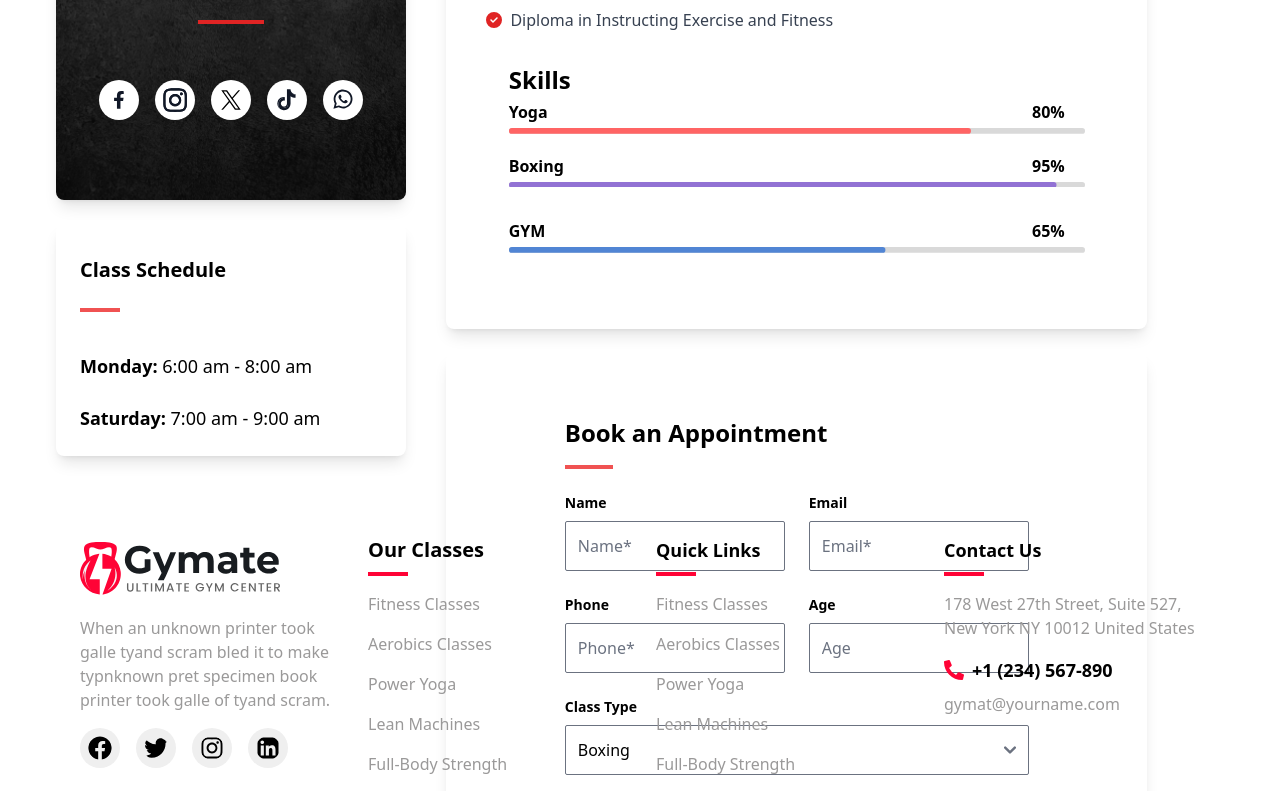
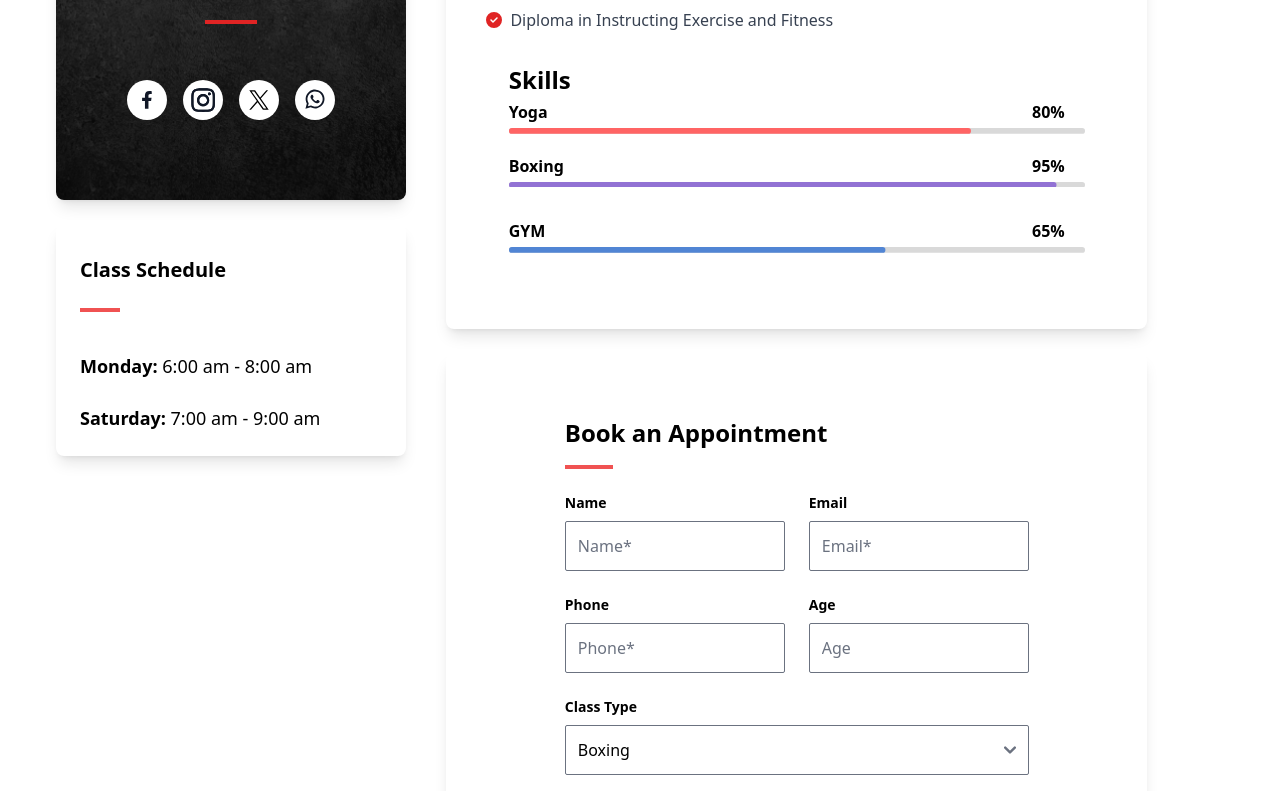
Before and after one commit to Mogehs/gym_site, a React (Vite) app in the folder client/: page /trainer-details in a window 1280 px wide. Shown: the part 389-1180 px from the top of the page. Built offline with nearby package versions, Linux system fonts and the light colour scheme.

Commit message:
Refactor Footer component to use Icons component for social media links and clean up unused imports

```diff
--- a/client/src/components/Footer.jsx
+++ b/client/src/components/Footer.jsx
@@ -1,7 +1,8 @@
 import React from "react";
-import { FaFacebook, FaTwitter, FaInstagram, FaLinkedin } from "react-icons/fa";
+// import { FaFacebook, FaTwitter, FaInstagram, FaLinkedin } from "react-icons/fa";
 import { FaPhoneAlt } from "react-icons/fa";
 import footerPic from "/fotter.svg";
+import Icons from "../components/trainer-detail/Icons";
 
 const Footer = () => {
   return (
@@ -19,37 +20,11 @@ const Footer = () => {
               />
             </a>
             <p className="text-[#9A9999] mb-4">
-              When an unknown printer took galle tyand scram bled it to make typnknown pret specimen book printer took galle of tyand scram.
+              When an unknown printer took galle tyand scram bled it to make
+              typnknown pret specimen book printer took galle of tyand scram.
             </p>
             <div className="flex space-x-4">
-              <a
-                href="https://facebook.com"
-                target="_blank"
-                rel="noopener noreferrer"
-              >
-                <FaFacebook className="w-10 h-10 text-xl hover:text-[#FF0336] transition-colors bg-[#EFEFEF] rounded-full flex items-center justify-center p-2" />
-              </a>
-              <a
-                href="https://twitter.com"
-                target="_blank"
-                rel="noopener noreferrer"
-              >
-                <FaTwitter className="w-10 h-10 text-xl hover:text-[#FF0336] transition-colors bg-[#EFEFEF] rounded-full flex items-center justify-center p-2" />
-              </a>
-              <a
-                href="https://instagram.com"
-                target="_blank"
-                rel="noopener noreferrer"
-              >
-                <FaInstagram className="w-10 h-10 text-xl hover:text-[#FF0336] transition-colors bg-[#EFEFEF] rounded-full flex items-center justify-center p-2" />
-              </a>
-              <a
-                href="https://linkedin.com"
-                target="_blank"
-                rel="noopener noreferrer"
-              >
-                <FaLinkedin className="w-10 h-10 text-xl hover:text-[#FF0336] transition-colors bg-[#EFEFEF] rounded-full flex items-center justify-center p-2" />
-              </a>
+              <Icons />
             </div>
           </div>
 
--- a/client/src/components/trainer-detail/Icons.jsx
+++ b/client/src/components/trainer-detail/Icons.jsx
@@ -85,37 +85,6 @@ const Icons = () => {
         <div className="absolute top-full left-0 w-full h-full rounded-full bg-black z-0 transition-all duration-500 group-hover:top-0"></div>
       </button>
 
-      <button className="w-10 h-10 flex items-center justify-center relative overflow-hidden rounded-full bg-white  group transition-all duration-300">
-        <svg
-          className="fill-gray-900 relative z-10 transition-all duration-300 group-hover:fill-white"
-          xmlns="http://www.w3.org/2000/svg"
-          width="20"
-          height="24"
-          viewBox="0 0 42 47"
-          fill="currentColor"
-        >
-          <path
-            fillRule="evenodd"
-            clipRule="evenodd"
-            d="M30.6721 17.4285C33.7387 19.6085 37.4112 20.7733 41.1737 20.7592V13.3024C40.434 13.3045 39.6963 13.2253 38.9739 13.0663V19.0068C35.203 19.0135 31.5252 17.8354 28.4599 15.6389V30.9749C28.4507 33.4914 27.7606 35.9585 26.4628 38.1146C25.165 40.2706 23.3079 42.0353 21.0885 43.2215C18.8691 44.4076 16.37 44.9711 13.8563 44.852C11.3426 44.733 8.90795 43.9359 6.81055 42.5453C8.75059 44.5082 11.2295 45.8513 13.9333 46.4044C16.6372 46.9576 19.4444 46.6959 21.9994 45.6526C24.5545 44.6093 26.7425 42.8312 28.2864 40.5436C29.8302 38.256 30.6605 35.5616 30.6721 32.8018V17.4285ZM33.3938 9.82262C31.8343 8.13232 30.8775 5.97386 30.6721 3.68324V2.71387H28.5842C28.8423 4.16989 29.4039 5.5553 30.2326 6.78004C31.0612 8.00479 32.1383 9.04144 33.3938 9.82262ZM11.645 36.642C10.9213 35.6957 10.4779 34.5653 10.365 33.3793C10.2522 32.1934 10.4746 30.9996 11.0068 29.9338C11.5391 28.8681 12.3598 27.9731 13.3757 27.3508C14.3915 26.7285 15.5616 26.4039 16.7529 26.4139C17.4106 26.4137 18.0644 26.5143 18.6916 26.7121V19.0068C17.9584 18.9097 17.2189 18.8682 16.4794 18.8826V24.8728C14.9522 24.39 13.2992 24.4998 11.8492 25.1803C10.3992 25.8608 9.25851 27.0621 8.65394 28.5454C8.04937 30.0286 8.02524 31.6851 8.58636 33.1853C9.14748 34.6855 10.2527 35.9196 11.6823 36.642H11.645Z"
-            fill="#FFF"
-          />
-          <path
-            fillRule="evenodd"
-            clipRule="evenodd"
-            d="M28.4589 15.5892C31.5241 17.7857 35.2019 18.9638 38.9729 18.9571V13.0166C36.8243 12.5623 34.8726 11.4452 33.3927 9.82262C32.1372 9.04144 31.0601 8.00479 30.2315 6.78004C29.4029 5.5553 28.8412 4.16989 28.5831 2.71387H23.09V32.8018C23.0849 34.1336 22.6629 35.4304 21.8831 36.51C21.1034 37.5897 20.0051 38.3981 18.7425 38.8217C17.4798 39.2453 16.1162 39.2629 14.8431 38.872C13.57 38.4811 12.4512 37.7012 11.6439 36.642C10.3645 35.9965 9.3399 34.9387 8.7354 33.6394C8.1309 32.3401 7.98177 30.875 8.31208 29.4805C8.64239 28.0861 9.43286 26.8435 10.556 25.9535C11.6791 25.0634 13.0693 24.5776 14.5023 24.5745C15.1599 24.5766 15.8134 24.6772 16.4411 24.8728V18.8826C13.7288 18.9477 11.0946 19.8033 8.86172 21.3444C6.62887 22.8855 4.89458 25.0451 3.87175 27.5579C2.84892 30.0708 2.58205 32.8276 3.10392 35.49C3.62579 38.1524 4.91367 40.6045 6.80948 42.5453C8.90731 43.9459 11.3458 44.7512 13.8651 44.8755C16.3845 44.9997 18.8904 44.4383 21.1158 43.2509C23.3413 42.0636 25.2031 40.2948 26.5027 38.133C27.8024 35.9712 28.4913 33.4973 28.4962 30.9749L28.4589 15.5892Z"
-            fill=""
-          />
-          <path
-            fillRule="evenodd"
-            clipRule="evenodd"
-            d="M38.9736 13.0161V11.4129C37.0005 11.4213 35.0655 10.8696 33.3934 9.82211C34.8695 11.4493 36.8229 12.5674 38.9736 13.0161ZM28.5838 2.71335C28.5838 2.42751 28.4968 2.12924 28.4596 1.8434V0.874023H20.8785V30.9744C20.872 32.6598 20.197 34.2738 19.0017 35.4621C17.8064 36.6504 16.1885 37.3159 14.503 37.3126C13.5106 37.3176 12.5311 37.0876 11.6446 36.6415C12.4519 37.7007 13.5707 38.4805 14.8438 38.8715C16.1169 39.2624 17.4805 39.2448 18.7432 38.8212C20.0058 38.3976 21.1041 37.5892 21.8838 36.5095C22.6636 35.4298 23.0856 34.1331 23.0907 32.8013V2.71335H28.5838ZM16.4418 18.8696V17.167C13.3222 16.7432 10.1511 17.3885 7.44529 18.9977C4.73944 20.6069 2.65839 23.0851 1.54131 26.0284C0.424223 28.9718 0.336969 32.2067 1.29377 35.206C2.25057 38.2053 4.195 40.792 6.81017 42.5448C4.92871 40.5995 3.65455 38.1484 3.14333 35.4908C2.63212 32.8333 2.906 30.0844 3.9315 27.5799C4.957 25.0755 6.68974 22.924 8.91801 21.3882C11.1463 19.8524 13.7736 18.9988 16.4791 18.9318L16.4418 18.8696Z"
-            fill=""
-          />
-        </svg>
-        <div className="absolute top-full left-0 w-full h-full rounded-full bg-[radial-gradient(circle_at_center,_var(--tw-gradient-stops))] from-black via-black to-red-600 z-0 transition-all duration-500 group-hover:top-0"></div>
-      </button>
-
       <button className="w-10 h-10 flex items-center relative overflow-hidden justify-center rounded-full bg-white  group transition-all duration-300">
         <svg
           className="fill-gray-900 relative z-10 transition-all duration-300 group-hover:fill-white"
--- a/client/src/pages/TrainerDetails.jsx
+++ b/client/src/pages/TrainerDetails.jsx
@@ -2,7 +2,7 @@ import Hero from "../components/trainer-detail/Hero";
 
 const TrainerDetails = () => {
   return (
-    <div className="h-[100vh]">
+    <div>
       <Hero />
     </div>
   );
```
